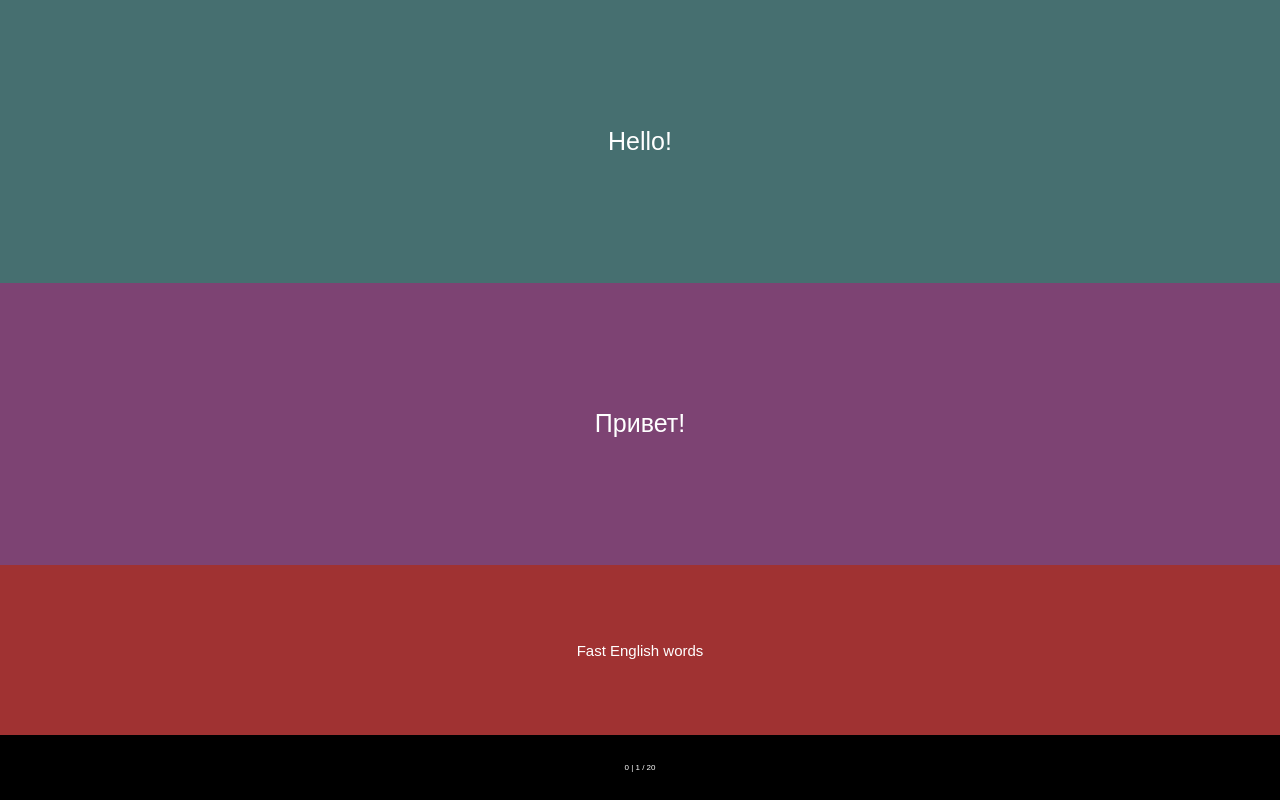
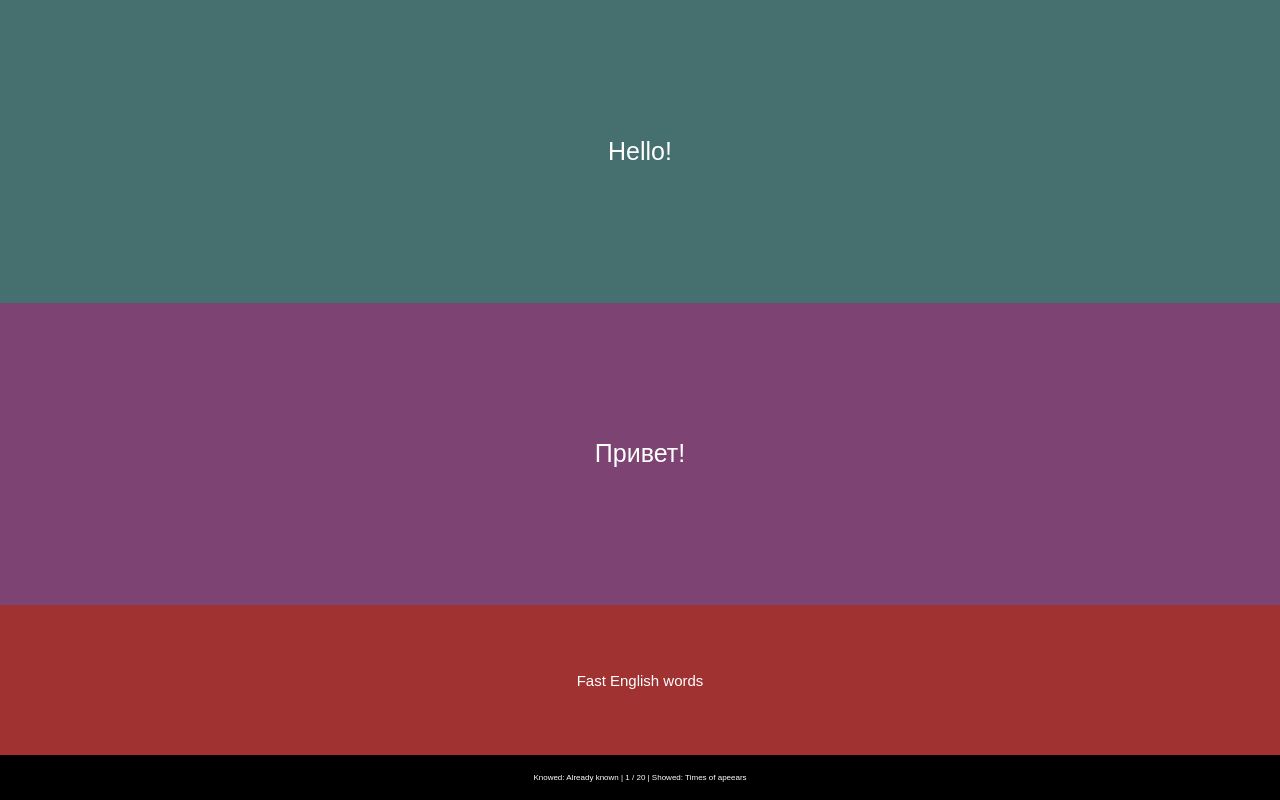
Before and after one commit to Xamber/Tengu, a React (Create React App) app: page / in a window 1280 px wide. Built offline with nearby package versions, Linux system fonts and the light colour scheme.

Commit message:
Showed/Known information

```diff
--- a/src/App.js
+++ b/src/App.js
@@ -12,6 +12,8 @@ const INIT_STATE = {
   eng: "Hello!",
   usage: ["Fast English words"],
   next: 1,
+  showed: "Times of apeears",
+  knowed: "Already known"
 }
 
 class App extends Component {
@@ -29,11 +31,17 @@ class App extends Component {
     this.pickNext = this.pickNext.bind(this)
     this.pickPrev = this.pickPrev.bind(this)
     this.changed = this.changed.bind(this)
+    this.setAsKnown = this.setAsKnown.bind(this)
   }
 
   changed() {
     let word = this._dict[this._keys[this.state.next]]
-    this.setState({ ...word, next: this.state.next})
+    this.setState({
+       ...word,
+       next: this.state.next,
+       showed: this.database.getHistory(this.state.id),
+       knowed: this.database.getKnown(this.state.id)
+    })
     this.database.addhistory(this.state.id)
   }
 
@@ -47,9 +55,14 @@ class App extends Component {
     this.changed()
   }
 
+  setAsKnown() {
+    this.database.setAsKnown(this.state.id)
+    this.changed()
+  }
+
   render() {
     return (
-      <Viewer {...this.state} pickNext={this.pickNext} pickPrev={this.pickPrev}></Viewer>
+      <Viewer {...this.state} pickNext={this.pickNext} pickPrev={this.pickPrev} setAsKnown={this.setAsKnown}></Viewer>
     );
   }
 }
--- a/src/components/card/card.css
+++ b/src/components/card/card.css
@@ -1,6 +1,6 @@
 .card {
     flex: 33% 1 1;
-    padding: 20px;
+    padding: 10px;
     color: white;
 
     display: flex;
--- a/src/components/viewer/viewer.js
+++ b/src/components/viewer/viewer.js
@@ -13,10 +13,7 @@ export default class Viewer extends Component {
 
         this.touch.on("left", this.props.pickPrev)
         this.touch.on("right", this.props.pickNext)
-
-        this.touch.on("force", (power) => {
-            this.setState({power: power})
-        })
+        this.touch.on("force_done", this.props.setAsKnown)
     }
 
     componentDidMount() {
@@ -36,7 +33,7 @@ export default class Viewer extends Component {
                     <Usage body={this.props.usage} highlight={this.props.eng} />
                 </Card>
                 <Card color="#000000" fontSize="8px" flex="5px 0 0">
-                    {this.state.power} | {this.props.next} / 20
+                    Knowed: {this.props.knowed} | {this.props.next} / 20 | Showed: {this.props.showed}
                 </Card>
             </div>
         )
--- a/src/utils/storage.js
+++ b/src/utils/storage.js
@@ -15,5 +15,16 @@ export class Storage {
             value = (value === null) ? 0 : parseInt(value, 10)
             return value
         }
+
+        this.setAsKnown = (_id) => {
+            let key = `${this.prefix}known:${_id}`
+            this.database.setItem(key, "known")
+        }
+
+        this.getKnown = (_id) => {
+            let key = `${this.prefix}known:${_id}`
+            let value = this.database.getItem(key) === "known"
+            return value ? "Yes" : "No"
+        }
     }
 }
--- a/src/utils/touch.js
+++ b/src/utils/touch.js
@@ -4,6 +4,7 @@ const UP = "up"
 const DOWN = "down"
 const SINGLE = "single"
 const FORCE = "force"
+const FORCE_DONE = "force_done"
 
 export default class Touch {
 
@@ -17,12 +18,13 @@ export default class Touch {
 
         this.on = this.on.bind(this)
 
-        this[RIGHT] = () => { console.log(RIGHT) }
-        this[LEFT] = () => { console.log(LEFT) }
-        this[UP] = () => { console.log(UP) }
-        this[DOWN] = () => { console.log(DOWN) }
-        this[SINGLE] = () => { console.log(SINGLE) }
-        this[FORCE] = () => { console.log(FORCE) }
+        this[RIGHT] = () => {}
+        this[LEFT] = () => {}
+        this[UP] = () => {}
+        this[DOWN] = () => {}
+        this[SINGLE] = () => {}
+        this[FORCE] = () => {}
+        this[FORCE_DONE] = () => {}
 
         this.configure = (elem) => {
             elem.addEventListener("touchstart", this.handleTouchStart, false);
@@ -37,6 +39,9 @@ export default class Touch {
         this.handleTouchForceChange = (evt) => {
             this.power = evt.changedTouches[0].force
             this[FORCE](this.power)
+            if (this.power >= 1) {
+                this[FORCE_DONE]()
+            }
         }
 
         this.handleTouchEnd = (evt) => {
@@ -60,7 +65,7 @@ export default class Touch {
     }
 
     on(evt, handler) {
-        if (evt === RIGHT || evt === LEFT || evt === UP || evt === DOWN || evt === SINGLE || evt === FORCE) {
+        if (evt === RIGHT || evt === LEFT || evt === UP || evt === DOWN || evt === SINGLE || evt === FORCE || evt === FORCE_DONE) {
             this[evt] = handler
         }
     }
```
